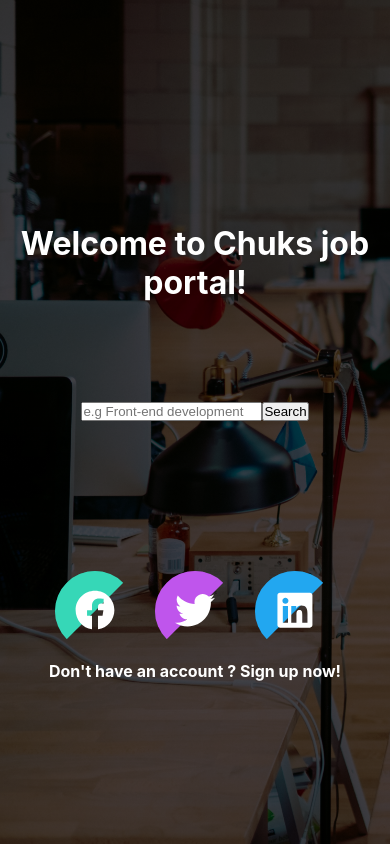
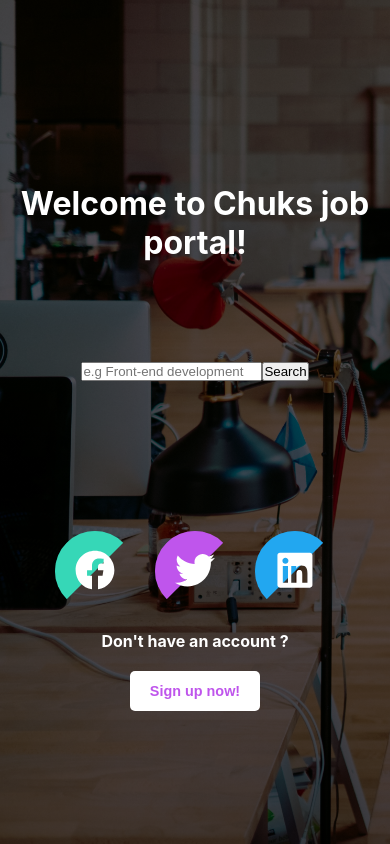
Before and after one commit to roxana-florea/Job-portal, a React (Create React App) app: page / in a window 390 px wide. Built offline with nearby package versions, Linux system fonts and the light colour scheme.

Commit message:
Created social-media-account and made it responsive

```diff
--- a/src/App.css
+++ b/src/App.css
@@ -12,7 +12,7 @@
    Landing page styles
    ============= */
 .landing--page--container {
-  background-image: linear-gradient(rgba(0, 0, 0, 0.7), rgba(0, 0, 0, 0.7)), url(./assets/Desktop-bg.jpg);
+  background-image: linear-gradient(rgba(0, 0, 0, 0.6), rgba(0, 0, 0, 0.7)), url(./assets/Desktop-bg.jpg);
   /* background-image: linear-gradient(to top, #d9afd9 0%, #97d9e1 100%); */
   background-repeat: no-repeat;
   background-size: cover;
--- a/src/components/SocialMediaLinks.css
+++ b/src/components/SocialMediaLinks.css
@@ -89,6 +89,45 @@
   }
 
 
+  .social--media--account {
+    display: flex;
+    flex-direction: row;
+    justify-content: center;
+    align-items: center;
+  }
+
+  .social--media--account h4,
+  .social--media--account button {
+    margin: 10px;
+  }
+
+  /* =============
+   Components
+   ============= */
+
+.social--media--btn {
+  font-weight: 600;
+  background: #fff;
+  color:rgb(191, 85, 236);
+  border: none;
+  border-radius: 5px;
+  position: relative;
+  height: 40px;
+  /* width: 150px; */
+  font-size: 0.9rem;
+  padding: 0 20px;
+  cursor: pointer;
+  outline: none;
+  transition: 600ms ease all;
+  /* box-shadow: 0 5px 15px rgba(0,0,0,0.20);   */
+}
+
+.social--media--btn:hover{
+  background:rgb(191, 85, 236);
+  color: #fff;
+}
+
+
 /* =============
    Media Queries
    ============= */
@@ -106,4 +145,11 @@
   .social-media {
     width: 300px;
   }
+
+  .social--media--account {
+    display: flex;
+    flex-direction: column;
+    justify-content: center;
+    align-items: center;
+  }
 }
--- a/src/components/SocialMediaLinks.js
+++ b/src/components/SocialMediaLinks.js
@@ -23,7 +23,12 @@ export default function SocialMediaLinks() {
                     </a>
                 </li>
             </ul>
-            <h4>Don't have an account ? Sign up now!</h4>
+
+            <section className="social--media--account">
+                <h4>Don't have an account ?</h4>
+                <button className="social--media--btn">Sign up now!</button>
+            </section>
+
         </div>
     )
 }
```
Also changed, not shown: 1 other file (tests, documents, lock files or other folders).
